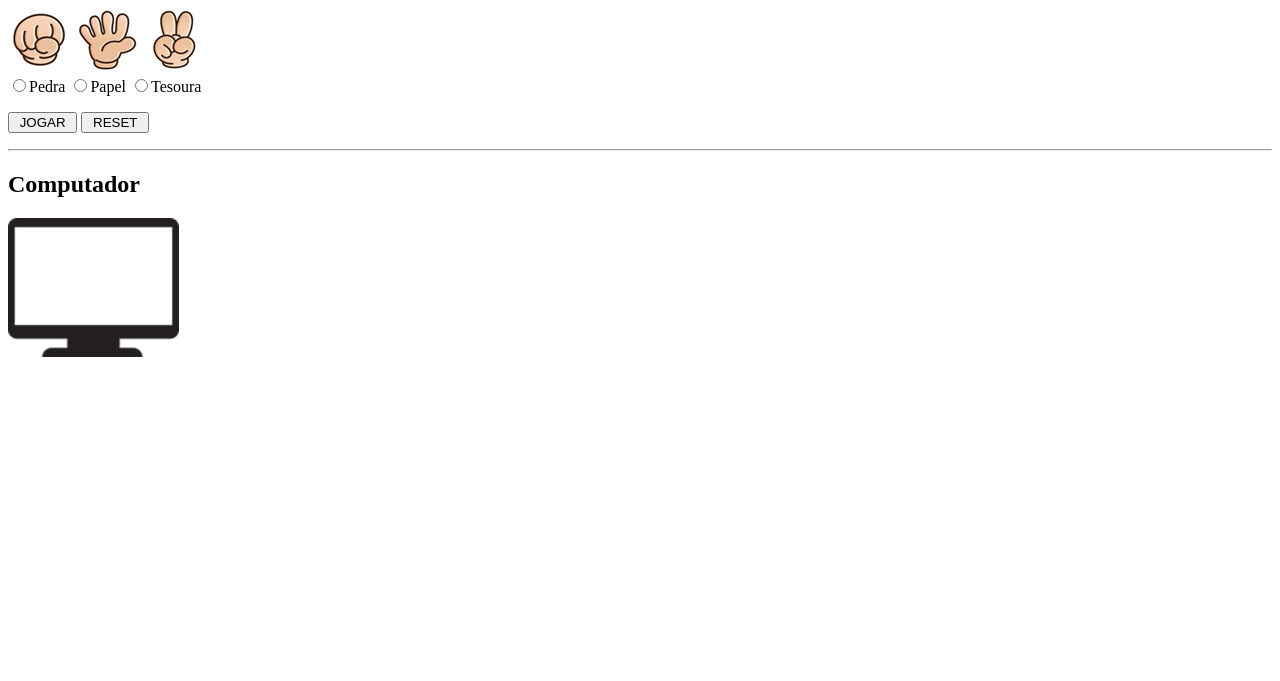
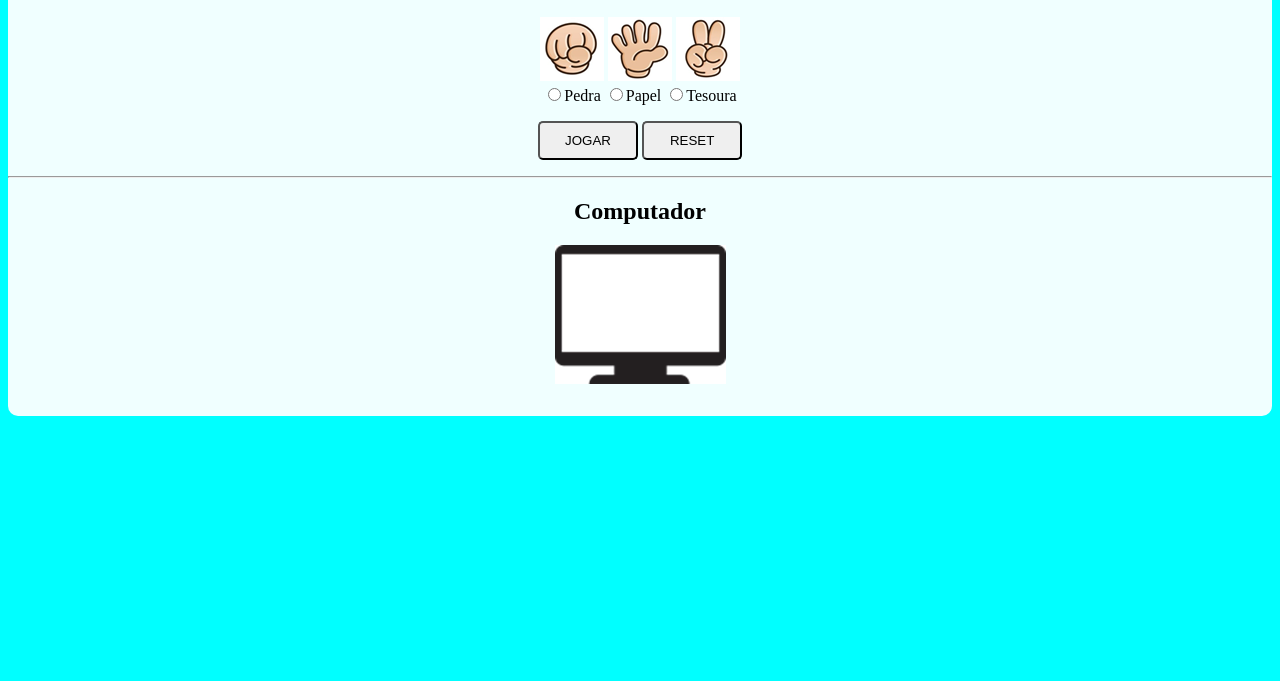
Before and after one commit to guiH0l1/jokenpo, a plain HTML site: page index.html in a window 1280 px wide. Shown: the part 119-800 px from the top of the page. Drawn offline with Linux system fonts and the light colour scheme; a web font is replaced by a local one.

Commit message:
aplicação do css na página

```diff
--- a/index.html
+++ b/index.html
@@ -5,9 +5,11 @@
     <meta charset="UTF-8">
     <meta name="viewport" content="width=device-width, initial-scale=1.0">
     <title>Jokenpo</title>
+    <link rel="stylesheet" href="style.css">
 </head>
 
 <body>
+    <div class="container">
         <h1>Jokenpo</h1>
         <h2>Jogador</h2>
         <img src="img/pedra.png" alt="pedra">
@@ -19,8 +21,8 @@
             <input type="radio" name="escolha" id="tesoura">Tesoura
             <p>
                 <!--type="button" NÃO ENVIA FORMULARIO (COMPORTAMENTO PADRÃO)-->
-            <input type="button" value=" JOGAR " onclick="jogar()">
-            <input type="reset" value=" RESET " onclick="limpar()">
+                <input type="button" class="botao" value=" JOGAR " onclick="jogar()">
+                <input type="reset" class="botao" value=" RESET " onclick="limpar()">
             </p>
         </form>
         <hr>
@@ -28,6 +30,7 @@
         <img src="img/pc.png" alt="pc" id="pc">
         <br>
         <h3 id="resultado"><strong></strong></h3>
+    </div>
     <script src="app.js"></script>
 </body>
 
--- /dev/null
+++ b/style.css
@@ -0,0 +1,22 @@
+@charset "UTF-8";
+
+
+@import url('https://fonts.googleapis.com/css2?family=Timmana&display=swap');
+
+
+body {
+    background-color: aqua
+}
+
+.container {
+    background-color: azure;
+    text-align: center;
+    border-radius: 10px;
+    padding: 1px 0px 10px;
+}
+
+.botao {
+    border-radius: 5px;
+    width: 100px;
+    padding: 10px;
+}
```
Lines whose indentation alone changed are shown as unchanged.
